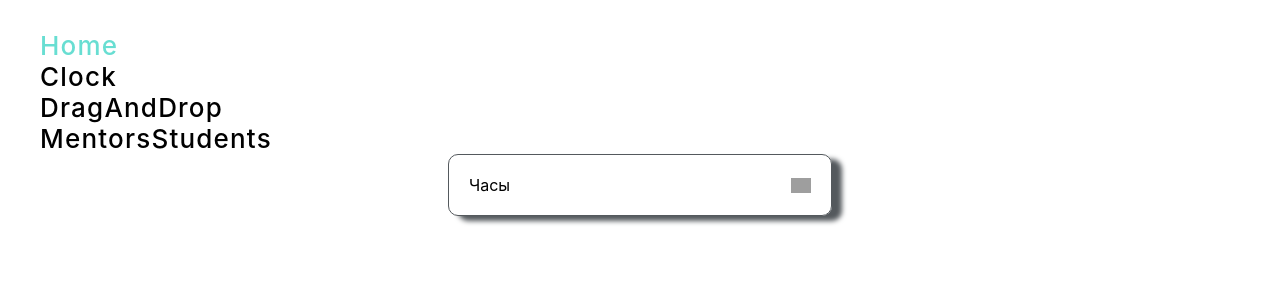
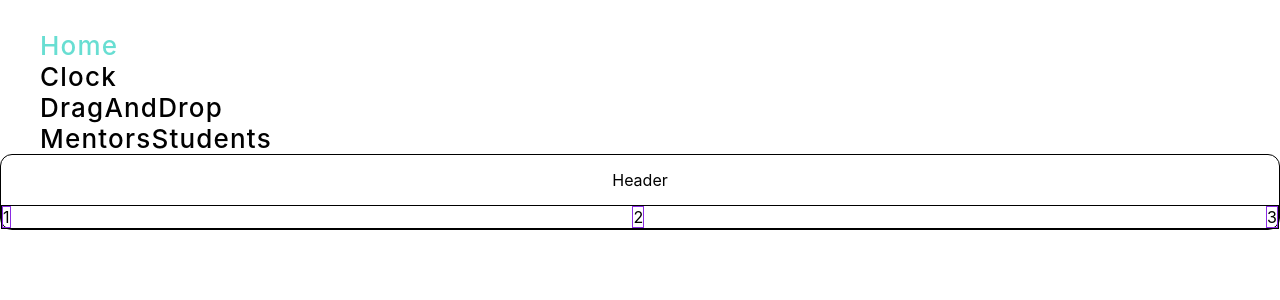
Before and after one commit to Aloxan12/ReactAndJsInstruments, a React (Create React App) app: page / in a window 1280 px wide. Shown: the top 300 px of the page. Built offline with nearby package versions, Linux system fonts and the light colour scheme; grey boxes are pictures that could not be loaded.

Commit message:
TableFlex

```diff
--- a/package.json
+++ b/package.json
@@ -36,6 +36,8 @@
     "react-select": "^5.2.1",
     "redux": "^4.1.0",
     "redux-thunk": "^2.3.0",
+    "sass": "^1.45.0",
+    "sass-loader": "^12.4.0",
     "stores": "^1.0.0",
     "typescript": "^4.1.2",
     "uuid": "^8.0.0",
--- a/src/App.tsx
+++ b/src/App.tsx
@@ -1,18 +1,15 @@
 import React from 'react';
 import './App.css';
+import {TableFlex} from "./common/components/Tables/TableFlex";
 // import {Provider} from 'mobx-react'
 // import stores from './common/mobx/stores/index'
 // import Onboarding from "./common/mobx/Onboarding";
-import {Questionnaire} from "./common/Valid/Questionnaire";
-import {Widget} from "./common/components/Widget/Widget";
-import {Clock} from "./common/components/Clock/Clock";
 
 function App() {
 
     return (
         <div className="App">
-            {/*<Questionnaire />*/}
-            <Widget title="Часы" content={<Clock mode='analog' />} />
+            <TableFlex />
 
             {/*<Provider {...stores}>*/}
             {/*    <Onboarding onboardingStore={stores.onboardingStore}/>*/}
--- /dev/null
+++ b/src/common/components/Tables/TableFlex.scss
@@ -0,0 +1,29 @@
+.table-wrap{
+    display: flex;
+    flex-direction: column;
+    border: 1px solid black;
+    border-radius: 12px;
+
+    .table-header{
+        width: 100%;
+        display: flex;
+        justify-content: center;
+        align-items: center;
+        padding: 15px 0;
+    }
+    .table-body{
+        display: flex;
+        flex-direction: column;
+
+        .table-row{
+            display: flex;
+            flex-direction: row;
+            justify-content: space-between;
+            border: 1px solid black;
+
+            .table-col{
+                border: 1px solid blueviolet;
+            }
+        }
+    }
+}
--- /dev/null
+++ b/src/common/components/Tables/TableFlex.tsx
@@ -0,0 +1,25 @@
+import React from "react";
+import './TableFlex.scss'
+
+export const TableFlex = () => {
+    return (
+        <div>
+            <div className="table-wrap">
+                <div className="table-header">Header</div>
+                <div className="table-body">
+                    <div className="table-row">
+                        <div className="table-col">
+                            1
+                        </div>
+                        <div className="table-col">
+                            2
+                        </div>
+                        <div className="table-col">
+                            3
+                        </div>
+                    </div>
+                </div>
+            </div>
+        </div>
+    )
+}
```
